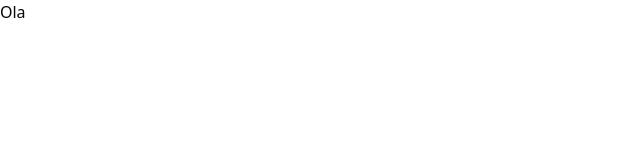
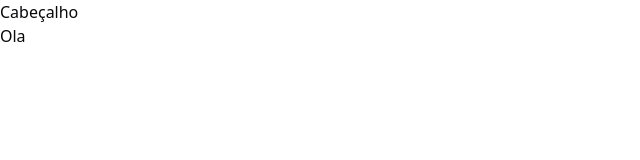
Before and after one commit to J-Breno/reactJs_rocketseat, a React (Vite) app in the folder projetos/pizzashop-web/: page / in a window 1280 px wide. Shown: the top 160 px of the page, without its empty margins (0-640 px from the left). Built offline with nearby package versions, Linux system fonts and the light colour scheme.

Commit message:
Layouts da aplicação

```diff
--- /dev/null
+++ b/projetos/pizzashop-web/src/pages/_layouts/app.tsx
@@ -0,0 +1,12 @@
+import { Outlet } from "react-router-dom";
+
+export function AppLayout() {
+    return(
+        <div>
+            <h1>Cabeçalho</h1>
+            <div>
+                <Outlet />
+            </div>
+        </div>
+    )
+}
--- /dev/null
+++ b/projetos/pizzashop-web/src/pages/_layouts/auth.tsx
@@ -0,0 +1,12 @@
+import { Outlet } from "react-router-dom";
+
+export function AuthLayout() {
+    return(
+        <div>
+            <h1>Autenticação</h1>
+            <div>
+                <Outlet />
+            </div>
+        </div>
+    )
+}
```
Also changed, not shown: projetos/pizzashop-web/src/routes.tsx (+13 -2 lines).
